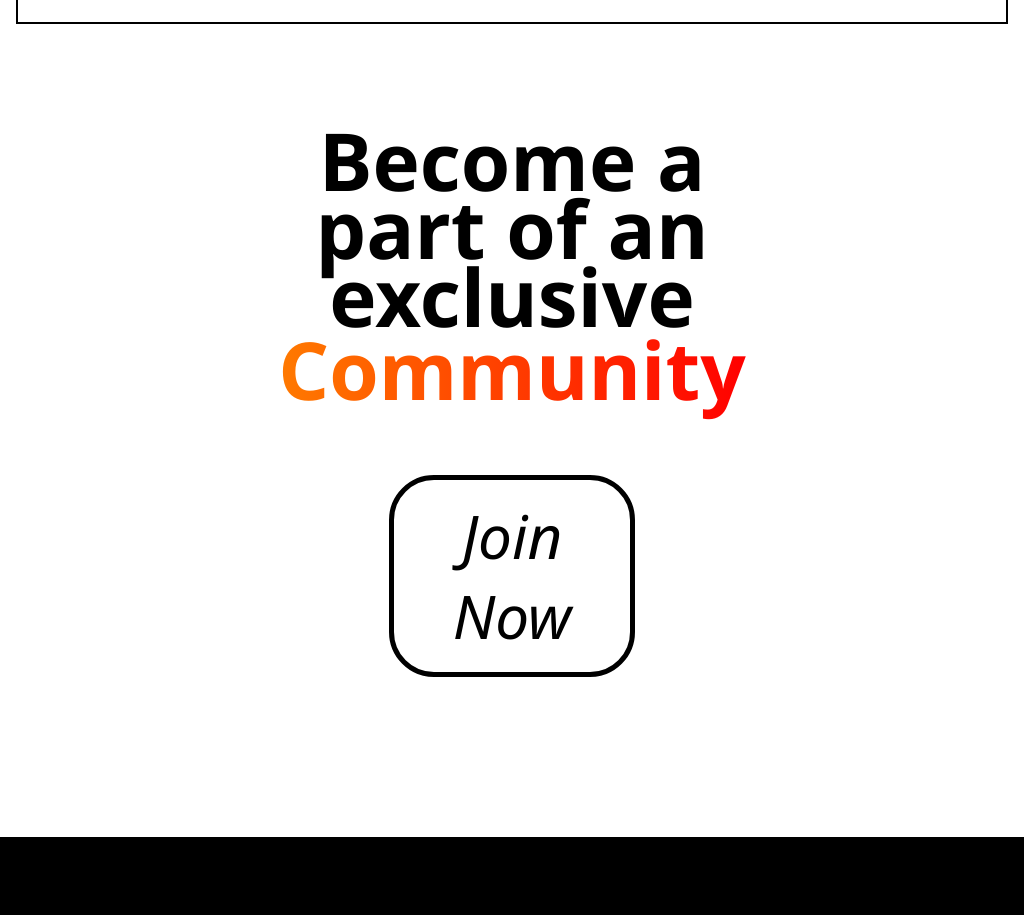
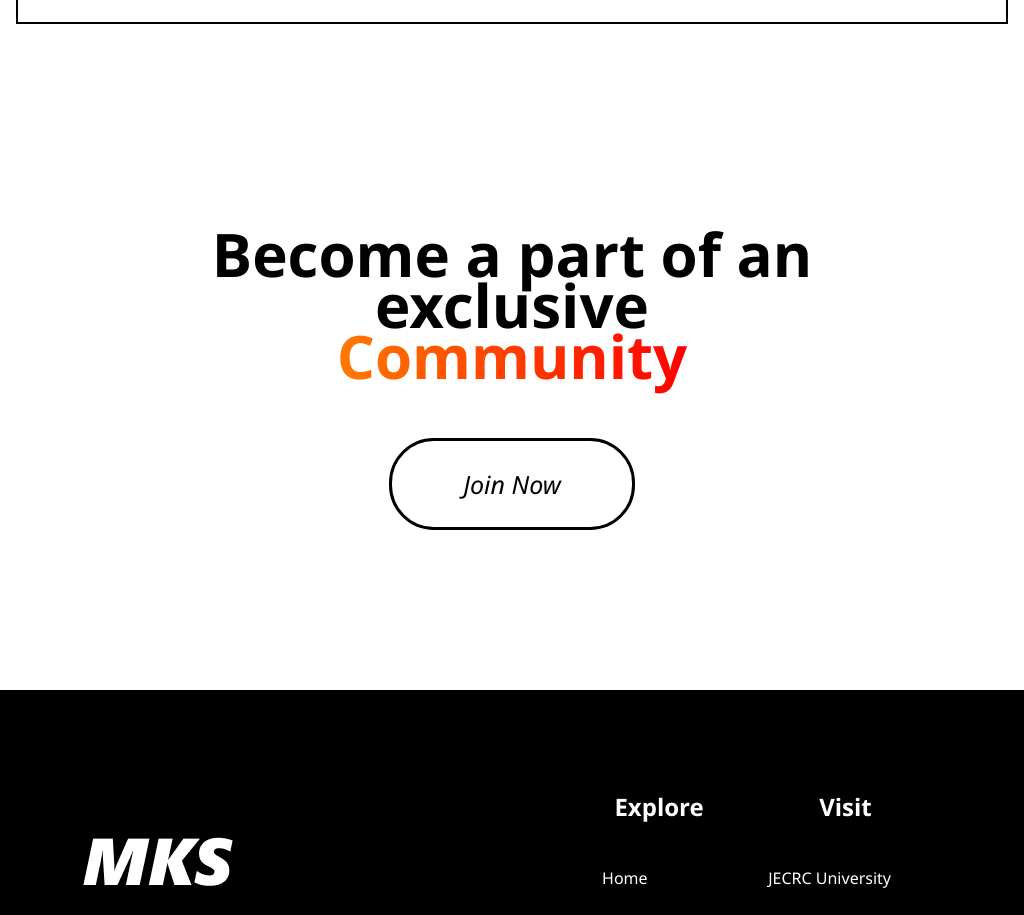
Before and after one commit to ju-makerspace/mks-website, a React (Create React App) app in the folder frontend/: page / in a window 1024 px wide. Shown: the part 1360-2275 px from the top of the page. Built offline with nearby package versions, Linux system fonts and the light colour scheme; the HTML template or start-up script is replaced by a standard one.

Commit message:
Community Seciton: for Desktop & Tablet

```diff
--- a/frontend/src/components/home/Community.js
+++ b/frontend/src/components/home/Community.js
@@ -5,8 +5,9 @@ const Community = () => {
     return (
         <>
             <div className='community'>
-                Become a part of an exclusive{' '}
-                <span className='grad3'>Community</span>
+                <div className='community-text'>
+                    Become a part of an exclusive <span className='grad3'>Community</span>
+                </div>
             </div>
             <Link to='/join-now'>
                 <div className='join-community'>Join Now</div>
--- a/frontend/src/styles/desktop/Navbar.css
+++ b/frontend/src/styles/desktop/Navbar.css
@@ -4,6 +4,7 @@ navbar {
     justify-content: space-between;
     align-items: center;
     font-size: large;
+    top: 0;
     margin: 0rem 0.5rem 1rem 0rem;
     padding: 0.5rem 1rem;
     position: fixed;
--- a/frontend/src/styles/desktop/home/Community.css
+++ b/frontend/src/styles/desktop/home/Community.css
@@ -3,10 +3,19 @@
   display: flex;
   justify-content: center;
   align-items: center;
+  margin: 2% auto;
+  padding: auto;
   flex-direction: column;
+}
 
-  width: 40%;
+.community-text {
+  display: flex;
+  justify-content: center;
+  align-items: center;
+  flex-direction: column;
+  /* width: 30%; */
   margin: 5% auto;
+  padding: 0 30%;
 
   font-family: 'Segoe UI';
   font-style: normal;
@@ -19,12 +28,12 @@
   color: #000000;
 }
 
-.community>span {
+.community-text>span {
   line-height: normal;
   margin-top: -1rem;
 }
 
-.community .grad3 {
+.community-text .grad3 {
   background: var(--grad3);
   background-clip: text;
   -webkit-text-fill-color: transparent;
@@ -34,7 +43,7 @@
   font-family: 'Segoe UI';
   font-style: italic;
   font-weight: 400;
-  font-size: 60.2026px;
+  font-size: 60px;
   line-height: 80px;
 
   display: flex;
@@ -60,3 +69,38 @@
   border-radius: 20rem;
   color: white;
 }
+
+/* Desktop: 1024px - 1200px */
+@media all and (min-width: 1024px) and (max-width: 1200px) {
+  .community-text {
+    font-size: 60px;
+    margin-top: 10%;
+    margin-bottom: 2%;
+    padding: 0 27%;
+  }
+
+  .join-community {
+    font-size: 40px;
+    padding: 0.5rem 2rem;
+  }
+}
+
+/* Tablet: 768px - 1023px */
+@media all and (min-width: 768px) and (max-width: 1024px) {
+  .community-text {
+    font-size: 60px;
+    margin-top: 10%;
+    margin-bottom: 2%;
+    padding: 0 20%;
+  }
+
+  .join-community {
+    font-size: 25px;
+    padding: 0.2rem;
+    border: 3px solid #000000;
+  }
+}
+
+/* mobile: 481px - 767px */
+
+/* smaller phones: 480px */
```
